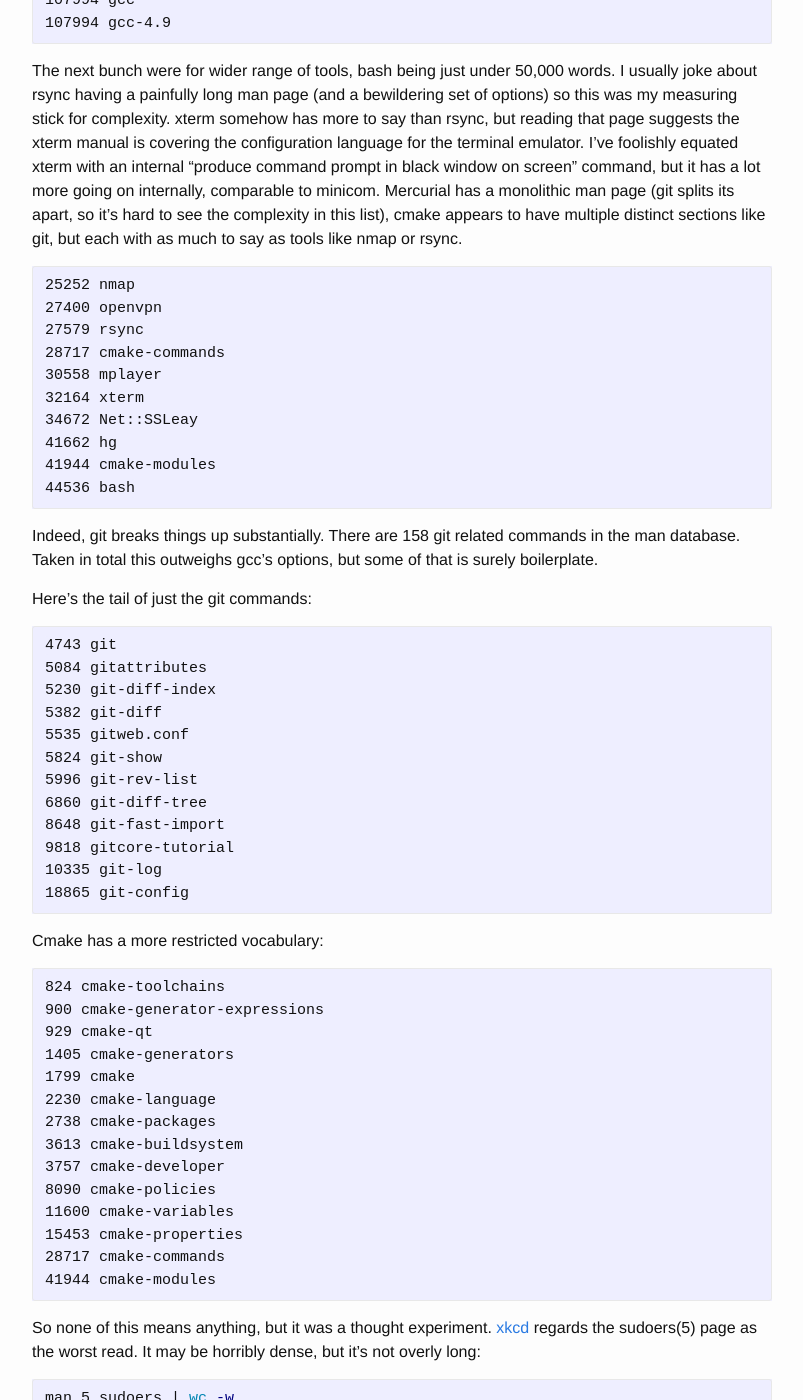
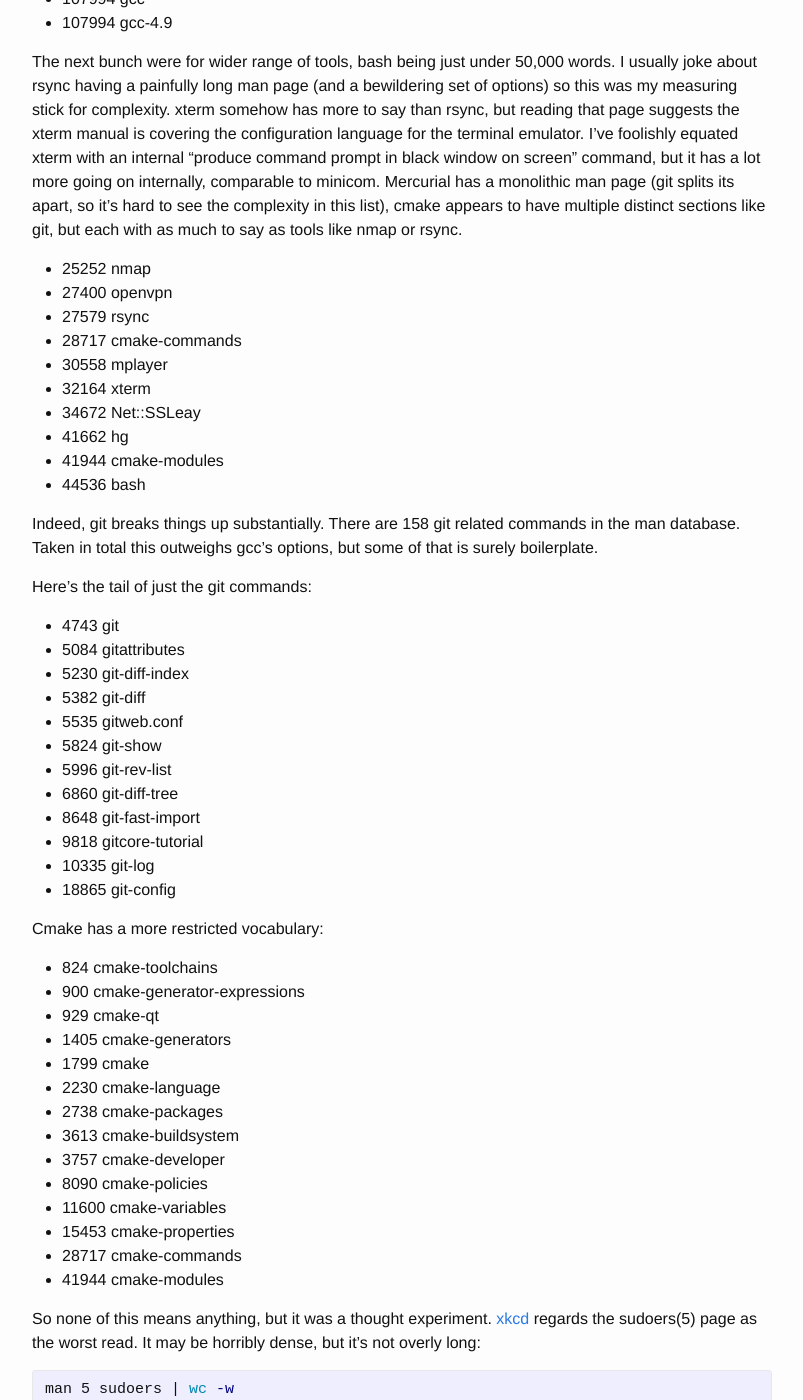
Before and after one commit to djuber/myblog, a Jekyll site: the page built from _posts/2016-11-19-Longest-Man-Pages.markdown, in a window 1280 px wide and 1400 px high, scrolled down 1179 px. Shown: the whole window, without its empty margins (238-1041 px from the left). Built offline with Jekyll 4.4.1, drawn with Linux system fonts in a browser that asks for light colours; some of the changed text lies outside the part shown.

Commit message:
automated 2017-01-05-18:44:57

````diff
--- a/_posts/2016-10-25-mysql-deep-dive.markdown
+++ b/_posts/2016-10-25-mysql-deep-dive.markdown
@@ -10,7 +10,7 @@ of functions like new defined to avoid requiring libstdc++.
 
 I really feel like reading C code sometimes is like peering into the machine. Witness this block from the base64 code:
 
-```
+{% highlight c %}
 static char base64_table[] = "ABCDEFGHIJKLMNOPQRSTUVWXYZ"
                              "abcdefghijklmnopqrstuvwxyz"
                              "0123456789+/";
@@ -34,7 +34,8 @@ from_base64_table[]=
 /*E0*/  -1,-1,-1,-1,-1,-1,-1,-1,-1,-1,-1,-1,-1,-1,-1,-1,
 /*F0*/  -1,-1,-1,-1,-1,-1,-1,-1,-1,-1,-1,-1,-1,-1,-1,-1
 };
-```
+{% endhighlight %}
+
 
 These sorts of raw mappings just look right. If you've read Applied Cryptography,
 this is reminiscent of about half of the code there (that's a lot of many ciphers).
--- a/_posts/2016-11-19-Longest-Man-Pages.markdown
+++ b/_posts/2016-11-19-Longest-Man-Pages.markdown
@@ -16,7 +16,7 @@ So I hacked this together.
 
 First we check our example input:
 
-```bash
+{% highlight bash %}
 $ man -k sudo
 sudo (8)             - execute a command as another user
 sudo.conf (5)        - configuration for sudo front end
@@ -25,11 +25,11 @@ sudoedit (8)         - execute a command as another user
 sudoers (5)          - default sudo security policy plugin
 sudoreplay (8)       - replay sudo session logs
 visudo (8)           - edit the sudoers file
-```
+{% endhighlight %}
 
 Now we dice it into a section and page, so we can invoke man section page to get the right manual. This is needed to handle things like crontab that is a file(5) and a tool(1) for managing it. I just search for space hoping that gives all the manpages:
 
-```bash
+{% highlight bash %}
 man -k \  > manpages.list
 while read;
 do
@@ -38,35 +38,35 @@ do
    echo $(man $section $page | wc -w) $page;
    unset page;   unset section;
  done < manpages.list  | sort -n
-```
+{% endhighlight %}
 
 For reference, manpages.list was 7618 lines long. I'm sure there's a much smarter way to do multiple assignment (Read says it takes a list of variables, but every time I tested it, it seems like it failed to assign anything, so I opted for the REPLY default).
 
 The worst offender was gcc (that's a pile of options that all matter), and it was listed twice (man gcc and man gcc-4.9 should give the same page. cc, c++, g++, gcc are all one page with many names).
 
-```
-107994 c++
-107994 cc
-107994 g++
-107994 g++-4.9
-107994 gcc
-107994 gcc-4.9
-```
+
+- 107994 c++
+- 107994 cc
+- 107994 g++
+- 107994 g++-4.9
+- 107994 gcc
+- 107994 gcc-4.9
+
 
 The next bunch were for wider range of tools, bash being just under 50,000 words. I usually joke about rsync having a painfully long man page (and a bewildering set of options) so this was my measuring stick for complexity. xterm somehow has more to say than rsync, but reading that page suggests the xterm manual is covering the configuration language for the terminal emulator. I've foolishly equated xterm with an internal "produce command prompt in black window on screen" command, but it has a lot more going on internally, comparable to minicom. Mercurial has a monolithic man page (git splits its apart, so it's hard to see the complexity in this list), cmake appears to have multiple distinct sections like git, but each with as much to say as tools like nmap or rsync.
 
-```
-25252 nmap
-27400 openvpn
-27579 rsync
-28717 cmake-commands
-30558 mplayer
-32164 xterm
-34672 Net::SSLeay
-41662 hg
-41944 cmake-modules
-44536 bash
-```
+
+- 25252 nmap
+- 27400 openvpn
+- 27579 rsync
+- 28717 cmake-commands
+- 30558 mplayer
+- 32164 xterm
+- 34672 Net::SSLeay
+- 41662 hg
+- 41944 cmake-modules
+- 44536 bash
+
 
 Indeed, git breaks things up substantially.
 There are 158 git related commands in the man database.
@@ -74,43 +74,43 @@ Taken in total this outweighs gcc's options, but some of that is surely boilerpl
 
 Here's the tail of just the git commands:
 
-```
-4743 git
-5084 gitattributes
-5230 git-diff-index
-5382 git-diff
-5535 gitweb.conf
-5824 git-show
-5996 git-rev-list
-6860 git-diff-tree
-8648 git-fast-import
-9818 gitcore-tutorial
-10335 git-log
-18865 git-config
-```
+
+- 4743 git
+- 5084 gitattributes
+- 5230 git-diff-index
+- 5382 git-diff
+- 5535 gitweb.conf
+- 5824 git-show
+- 5996 git-rev-list
+- 6860 git-diff-tree
+- 8648 git-fast-import
+- 9818 gitcore-tutorial
+- 10335 git-log
+- 18865 git-config
+
 
 Cmake has a more restricted vocabulary:
 
-```
-824 cmake-toolchains
-900 cmake-generator-expressions
-929 cmake-qt
-1405 cmake-generators
-1799 cmake
-2230 cmake-language
-2738 cmake-packages
-3613 cmake-buildsystem
-3757 cmake-developer
-8090 cmake-policies
-11600 cmake-variables
-15453 cmake-properties
-28717 cmake-commands
-41944 cmake-modules
-```
+
+- 824 cmake-toolchains
+- 900 cmake-generator-expressions
+- 929 cmake-qt
+- 1405 cmake-generators
+- 1799 cmake
+- 2230 cmake-language
+- 2738 cmake-packages
+- 3613 cmake-buildsystem
+- 3757 cmake-developer
+- 8090 cmake-policies
+- 11600 cmake-variables
+- 15453 cmake-properties
+- 28717 cmake-commands
+- 41944 cmake-modules
+
 
 So none of this means anything, but it was a thought experiment. [xkcd](https://xkcd.com/1343/) regards the sudoers(5) page as the worst read. It may be horribly dense, but it's not overly long:
 
-```bash
+{% highlight bash %}
 man 5 sudoers | wc -w
 15151
-```
+{% endhighlight %}
````
